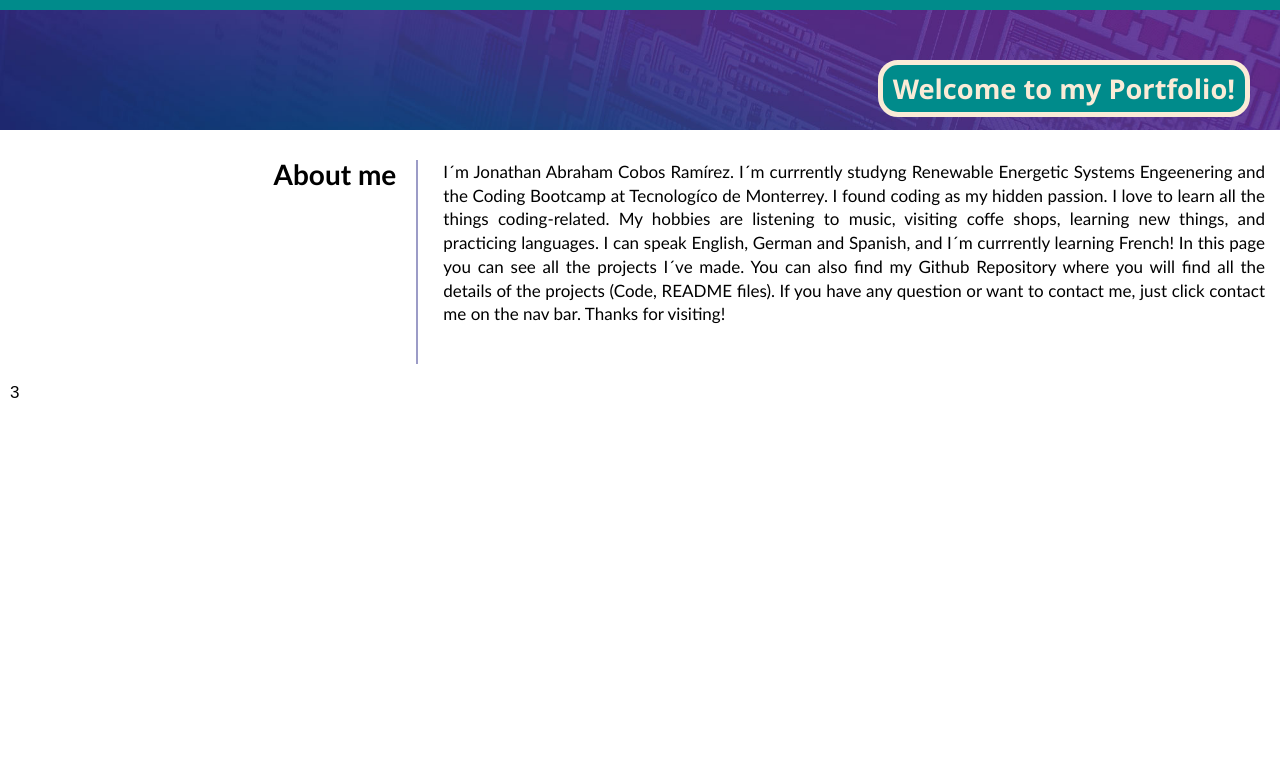
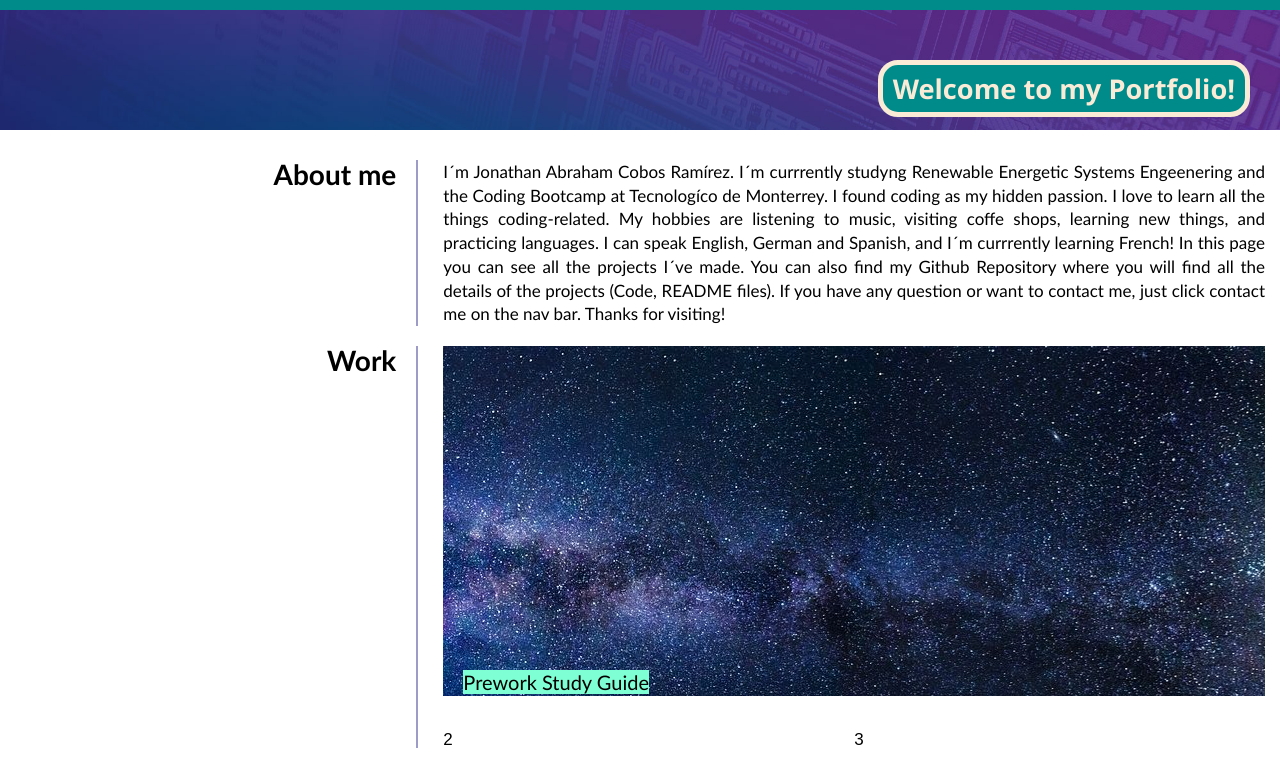
Before and after one commit to jonathAnC0bosR/Challenge_Module_2, a plain HTML site: page index.html in a window 1280 px wide. Shown: the part 88-846 px from the top of the page. Before the commit the page ends 800 px from the top, so only its background shows below. Drawn offline with Linux system fonts and the light colour scheme.

Commit message:
Added grid and background images

```diff
--- a/assets/style.css
+++ b/assets/style.css
@@ -59,6 +59,7 @@ section h2 {
     justify-content: flex-end;
     padding-top: 50px;
     margin-right: 30px;
+
 }
 
 .subtitle {
@@ -75,8 +76,6 @@ section h2 {
     display: grid;
     grid-template-columns:  1fr 2fr;
     padding: 10px;
-    width: 100%;
-    height: 300px;
     column-gap: 20px;
     row-gap: 20px;
 }
@@ -99,3 +98,25 @@ p {
     line-height: 1.4;
     text-align: justify;
 }
+
+#nested-grid {
+    display: grid;
+    grid-template-columns: auto auto;
+    row-gap: 10px;
+}
+
+.top-image {
+    grid-column: 1 / span 2;
+    background-image: url(../assets/Images/Space.jpg);
+    height: 350px;
+    margin-bottom: 25px;
+    display: flex;
+    align-items: flex-end;
+}
+
+
+span.titles {
+    background-color: aquamarine;
+    font-size: 20px;
+    margin-left: 20px;
+}
--- a/index.html
+++ b/index.html
@@ -14,7 +14,7 @@
         <nav>
             <ul>
                 <li><a href="#">About me</a></li>
-                <li><a href="#">Work</a></li>
+                <li><a href="https://github.com/jonathAnC0bosR">Github</a></li>
                 <li><a href="#">Contact me</a></li>
                 <li><a href="#">Resume</a></li>
             </ul>
@@ -41,7 +41,18 @@
                     on the nav bar. Thanks for visiting!
                 </p>
             </div>
-            <div class="grid-item">3</div>
+            <div class="grid-item" id="left-side">
+                <h3>Work</h3>
+            </div>
+            <div class="grid-item" id="nested-grid">
+                <div  class="top-image">
+                    <p><span class="titles">Prework Study Guide</span></p>
+                </div>
+                <div id="grid-item">2</div>
+                <div id="grid-item">3</div>
+
+            </div>
+
         </section>
 
     </main>
```
Also changed, not shown: assets/Images/Road_Bg.jpeg (added), assets/Images/Space.jpg (added).
